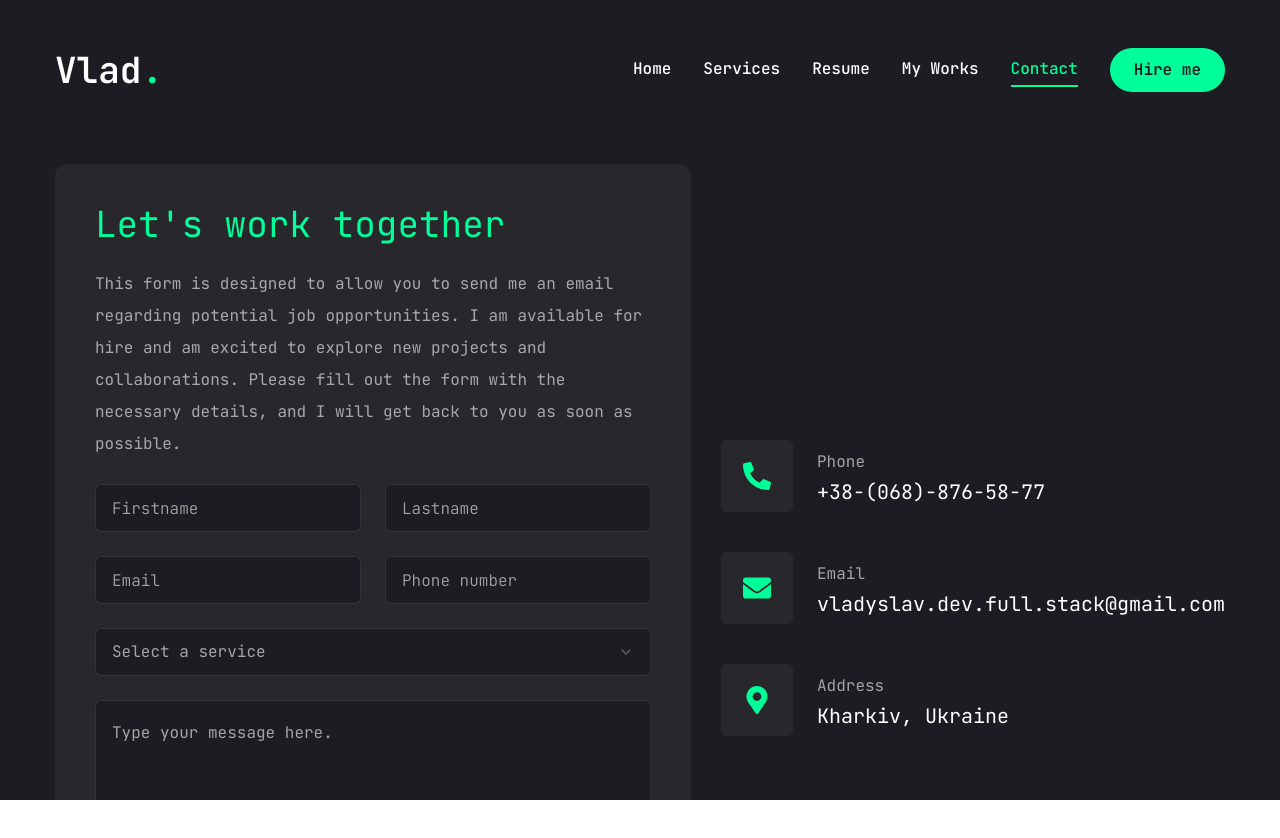
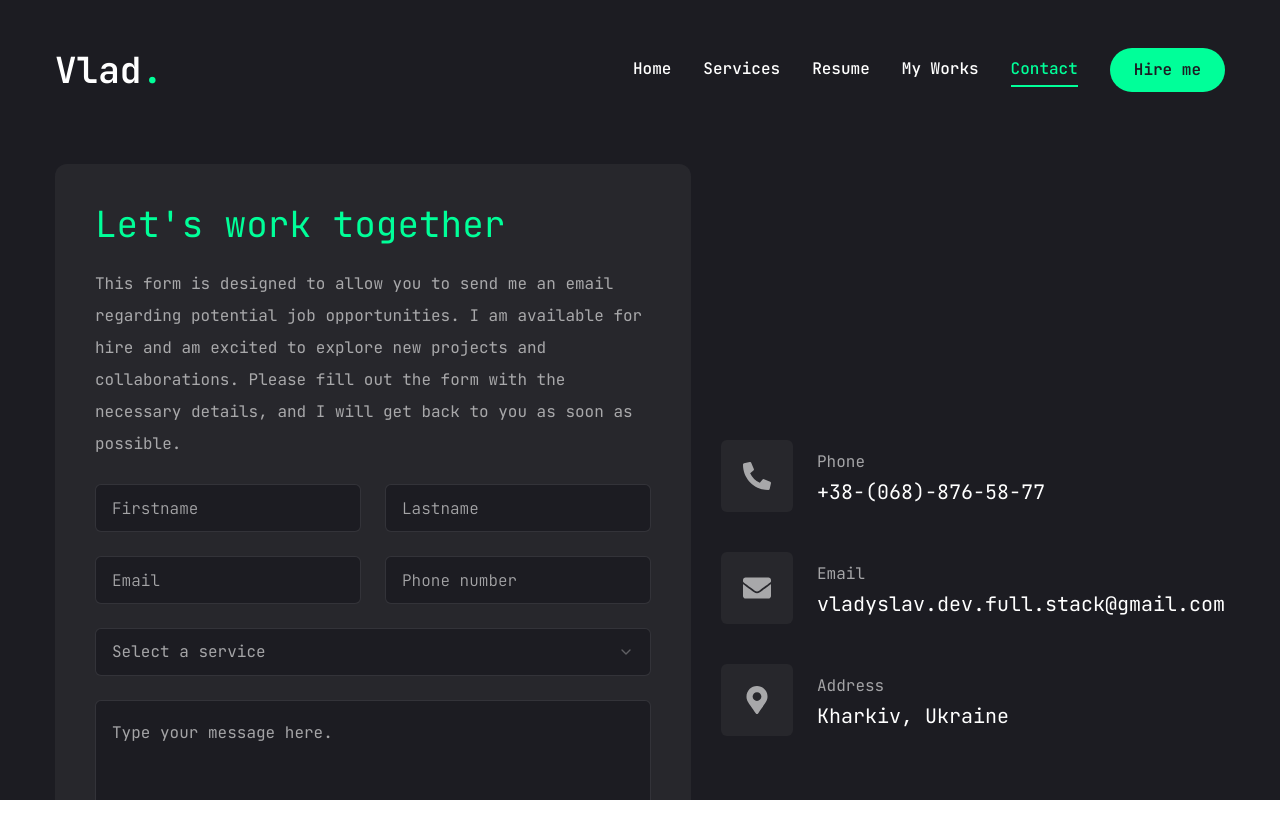
Before and after one commit to sevenlays/Personal_portfolio, a Next.js app: page /contact in a window 1280 px wide. Shown: the top 838 px of the page. Built offline with nearby package versions, Linux system fonts and the light colour scheme.

Commit message:
added link contacts

```diff
--- a/app/contact/page.tsx
+++ b/app/contact/page.tsx
@@ -44,21 +44,30 @@ const Contact = () => {
           <div className='flex-1 flex items-center xl:justify-end order-1 xl:order-none mb-8 xl:mb-0'>
             <ul className='flex flex-col gap-10'>
               {info.map((item, index) => {
+                let href;
+                if (item.title === 'Phone') {
+                  href = `tel:+380688765877`;
+                } else if (item.title === 'Email') {
+                  href = `mailto:vladyslav.dev.full.stack@gmail.com`;
+                } else {
+                  href =
+                    'https://www.google.com/maps/place/Kolomak,+Kharkiv+Oblast,+63100/@49.782676,35.282382,10z/data=!4m6!3m5!1s0x40d80afe6a639e1d:0x934bd3d7d9b3cfce!8m2!3d49.8408677!4d35.3145782!16s%2Fg%2F12dpx742m?entry=ttu';
+                }
+
                 return (
                   <li
                     key={index}
                     className='flex items-center gap-2 md:gap-6 justify-center'
                   >
-                    <div className='w-[42px] h-[42px] md:w-[52px] md:h-[52px] xl:w-[72px] xl:h-[72px] bg-[#27272c] text-accent rounded-md flex items-center justify-center'>
-                      <div className='text-[28px]'>{item.icon}</div>
-                    </div>
+                    <Link href={href} target='_blank'>
+                      <div className='w-[42px] h-[42px] md:w-[52px] md:h-[52px] xl:w-[72px] xl:h-[72px] bg-[#27272c] text-white/60 hover:text-accent rounded-md flex items-center justify-center transition-all duration-500'>
+                        <div className='text-[28px]'>{item.icon}</div>
+                      </div>
+                    </Link>
                     <div className='flex-1'>
                       <p className='text-white/60 text-1xl'>{item.title}</p>
-                      <Link href=''>
-                        <h3 className='text-xs md:text-xl'>
-                          {item.description}
-                        </h3>
-                      </Link>
+
+                      <h3 className='text-xs md:text-xl'>{item.description}</h3>
                     </div>
                   </li>
                 );
```
